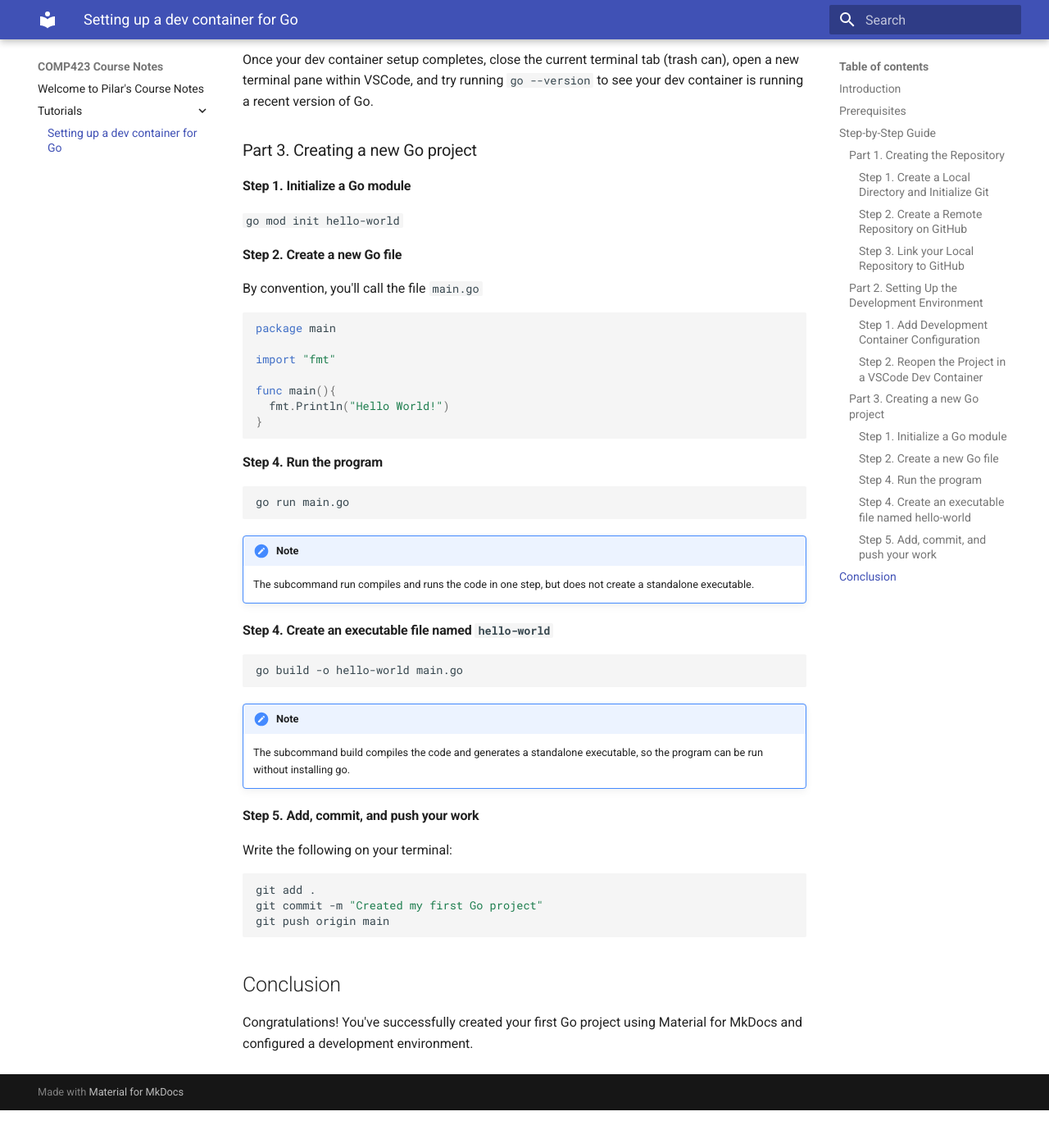
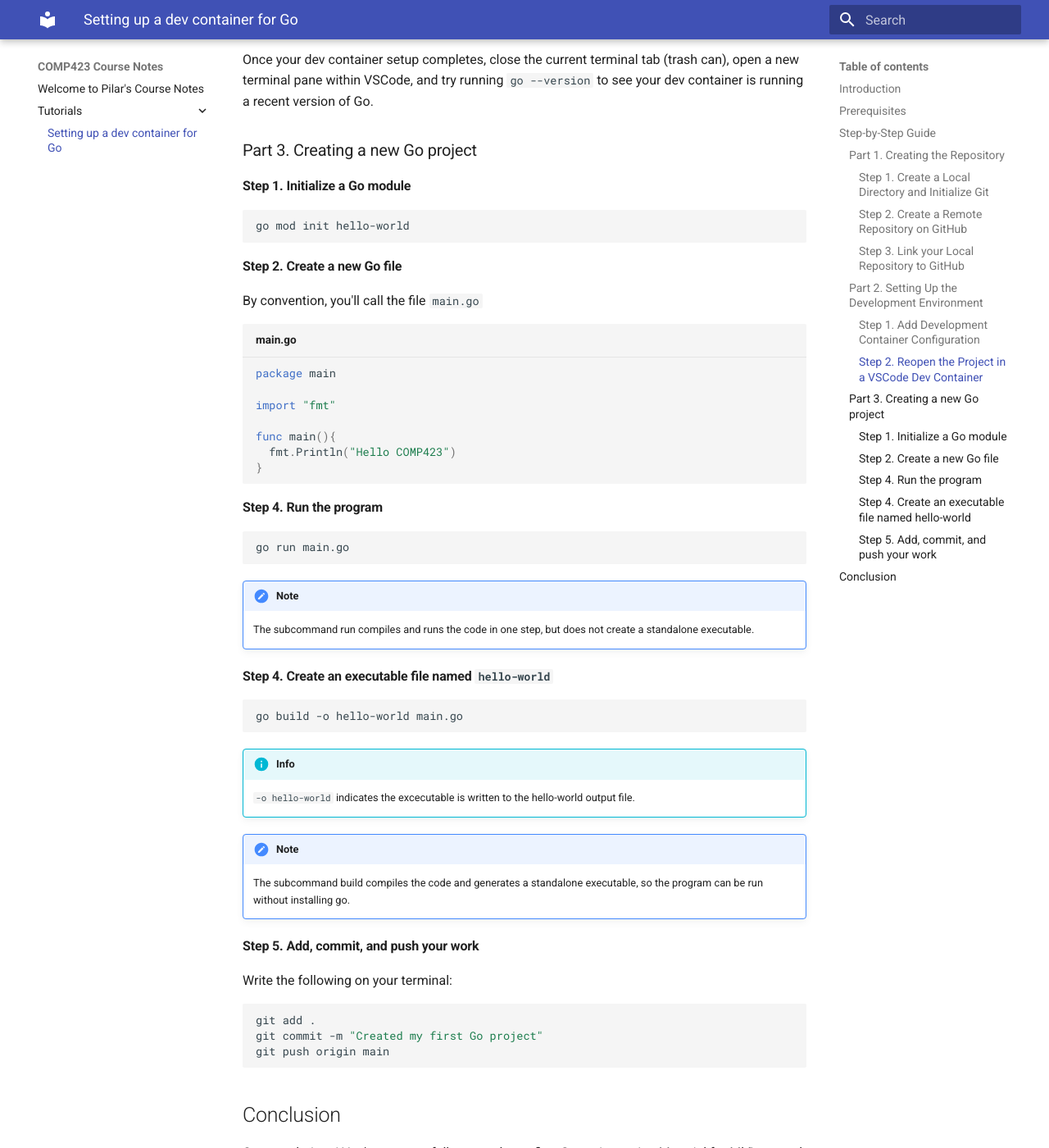
Before and after one commit to mchia157/comp423-course-notes, an MkDocs documentation site: the page built from docs/tutorials/go-setup.md, in a window 1280 px wide and 1400 px high, scrolled down 3042 px. Shown: the whole window at 82% size. Built offline with MkDocs 1.6.1 and Material for MkDocs 9.7.7, drawn with Linux system fonts in a browser that asks for light colours; before the commit the page ends 4396 px from its top, so only the background shows below that.

Commit message:
formatted code blocks, added command notes

````diff
--- a/docs/tutorials/go-setup.md
+++ b/docs/tutorials/go-setup.md
@@ -108,18 +108,20 @@ Once your dev container setup completes, close the current terminal tab (trash c
 ### Part 3. Creating a new Go project
 #### Step 1. Initialize a Go module
 
-`go mod init hello-world`
+```bash
+go mod init hello-world
+```
 
 #### Step 2. Create a new Go file
 By convention, you'll call the file `main.go`
 
-``` go
+``` go title="main.go"
 package main
 
 import "fmt"
 
 func main(){
-  fmt.Println("Hello World!")
+  fmt.Println("Hello COMP423")
 }
 ```
 
@@ -137,6 +139,8 @@ go run main.go
 ``` bash
 go build -o hello-world main.go
 ```
+!!! info
+    `-o hello-world` indicates the excecutable is written to the hello-world output file.
 
 !!! Note
     The subcommand build compiles the code and generates a standalone executable, so the program can be run without installing go.
````
